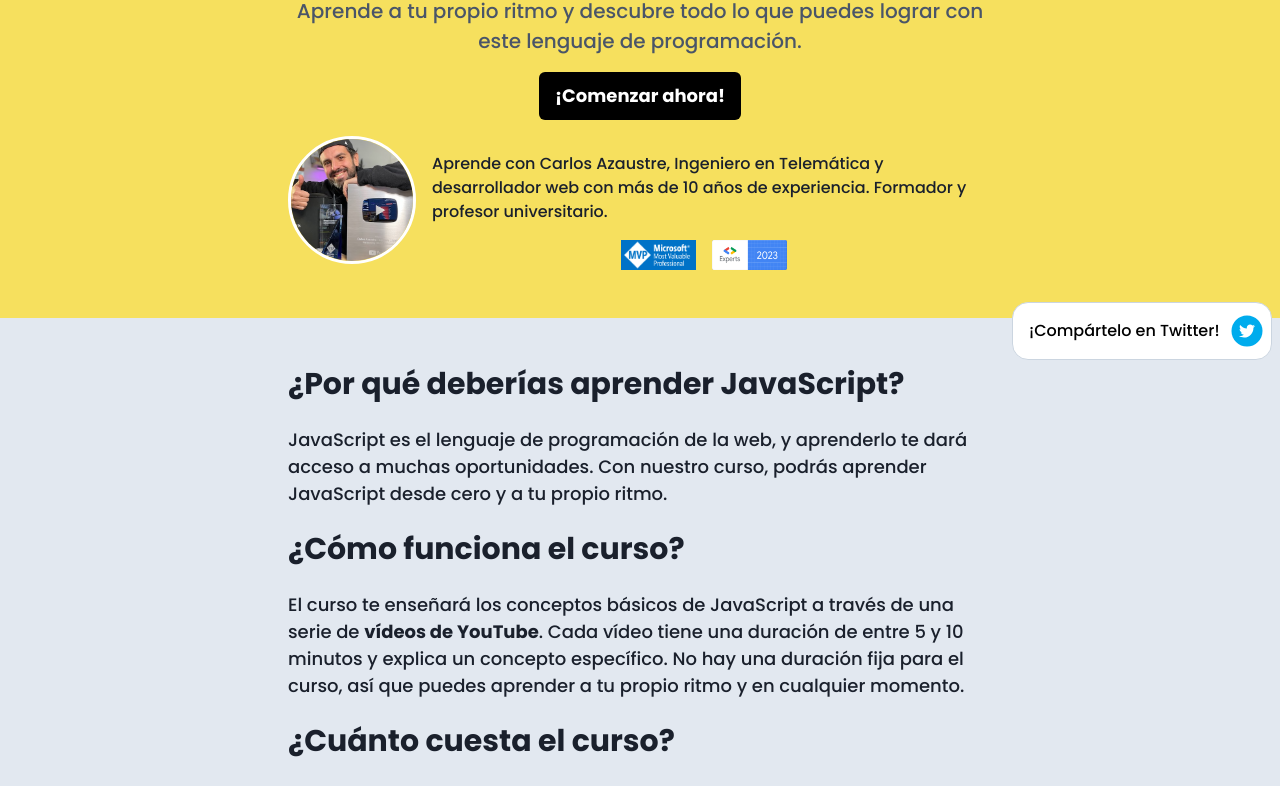
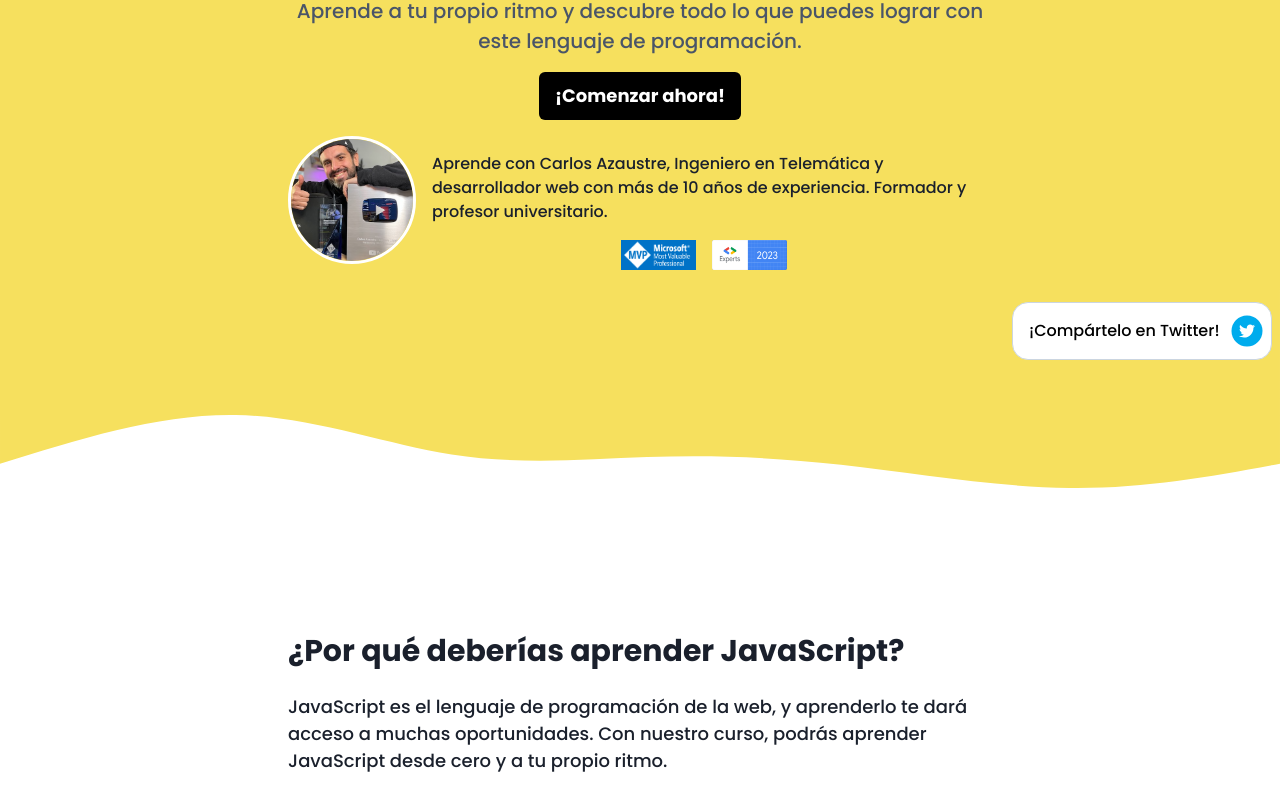
Before and after one commit to carlosazaustre/aprendiendo-dev, a Next.js app: page /javascript in a window 1280 px wide. Shown: the part 400-1186 px from the top of the page. Built offline with nearby package versions, Linux system fonts and the light colour scheme.

Commit message:
add component wave to course page

```diff
--- a/components/Author.js
+++ b/components/Author.js
@@ -5,6 +5,7 @@ export function Author() {
     <Flex
       direction={["column", "column", "row"]}
       p="4"
+      pb="0"
       alignItems="flex-start"
       justify="space-around"
       mx="auto"
@@ -18,7 +19,7 @@ export function Author() {
         objectFit="cover"
         name="Carlos Azaustre"
       />
-      <Text p="4" textAlign={["center", "center", "left"]}>
+      <Text p="4" pb="0" textAlign={["center", "center", "left"]}>
         Aprende con{" "}
         <a href="https://twitter.com/carlosazaustre">Carlos Azaustre</a>,
         Ingeniero en Telemática y desarrollador web con más de 10 años de
--- a/components/Hero.js
+++ b/components/Hero.js
@@ -1,9 +1,11 @@
 import { Box, Container, Heading, Image, Button, Text } from "@chakra-ui/react";
 import { Author } from "./Author";
+import { Wave } from "./Wave";
 import { COLOR_THEME } from "../utils/constants";
 
 export function Hero({ theme, title, description, image, imageAlt }) {
   return (
+    <>
       <Box bg={COLOR_THEME[theme]} textAlign="center">
         <Container maxW="container.md">
           <Image src={image} alt={imageAlt} m="auto" />
@@ -13,11 +15,20 @@ export function Hero({ theme, title, description, image, imageAlt }) {
           <Text as="h2" fontSize="xl" p="4" color="gray.600">
             {description}
           </Text>
-        <Button as="a" href="#lessons" bg="black" color="white" size="lg" p="4">
+          <Button
+            as="a"
+            href="#lessons"
+            bg="black"
+            color="white"
+            size="lg"
+            p="4"
+          >
             ¡Comenzar ahora!
           </Button>
           <Author />
         </Container>
       </Box>
+      <Wave />
+    </>
   );
 }
--- a/components/Summary.js
+++ b/components/Summary.js
@@ -1,23 +1,19 @@
-import { Box, Container, Heading, Text } from "@chakra-ui/react";
+import { Container, Heading, Text } from "@chakra-ui/react";
 
 export function Summary({ questions = [] }) {
   return (
-    <Box bg="gray.200" textAlign="left" py="8">
-      <Container maxW="container.md">
+    <Container maxW="container.md" mb="8">
       {questions?.map((question) => (
         <>
-            <Heading as="h3" size="lg" p="4">
+          <Heading as="h3" size="lg" p="4" pt="0">
             {question.title}
           </Heading>
-            <Text as="p" py="2" px="4" fontSize="lg">
-              <span
-                dangerouslySetInnerHTML={{ __html: question.description }}
-              />
+          <Text as="p" py="2" pb="8" px="4" fontSize="lg">
+            <span dangerouslySetInnerHTML={{ __html: question.description }} />
           </Text>
         </>
       ))}
     </Container>
-    </Box>
   );
 }
 [];
--- a/components/Support.js
+++ b/components/Support.js
@@ -1,9 +1,10 @@
-import { Container, Heading, Stack } from "@chakra-ui/react";
+import { Container, Heading, Stack, Box } from "@chakra-ui/react";
 import { SocialBtn } from "./SocialBtn";
 
 export function Support() {
   return (
-    <Container maxW="container.md" my="8">
+    <Box bg="gray.100" textAlign="left" py="8">
+      <Container maxW="container.md">
         <Heading as="h3" size="lg" p="4">
           Apoya el contenido
         </Heading>
@@ -25,5 +26,6 @@ export function Support() {
           />
         </Stack>
       </Container>
+    </Box>
   );
 }
```
Lines whose indentation alone changed are shown as unchanged.
